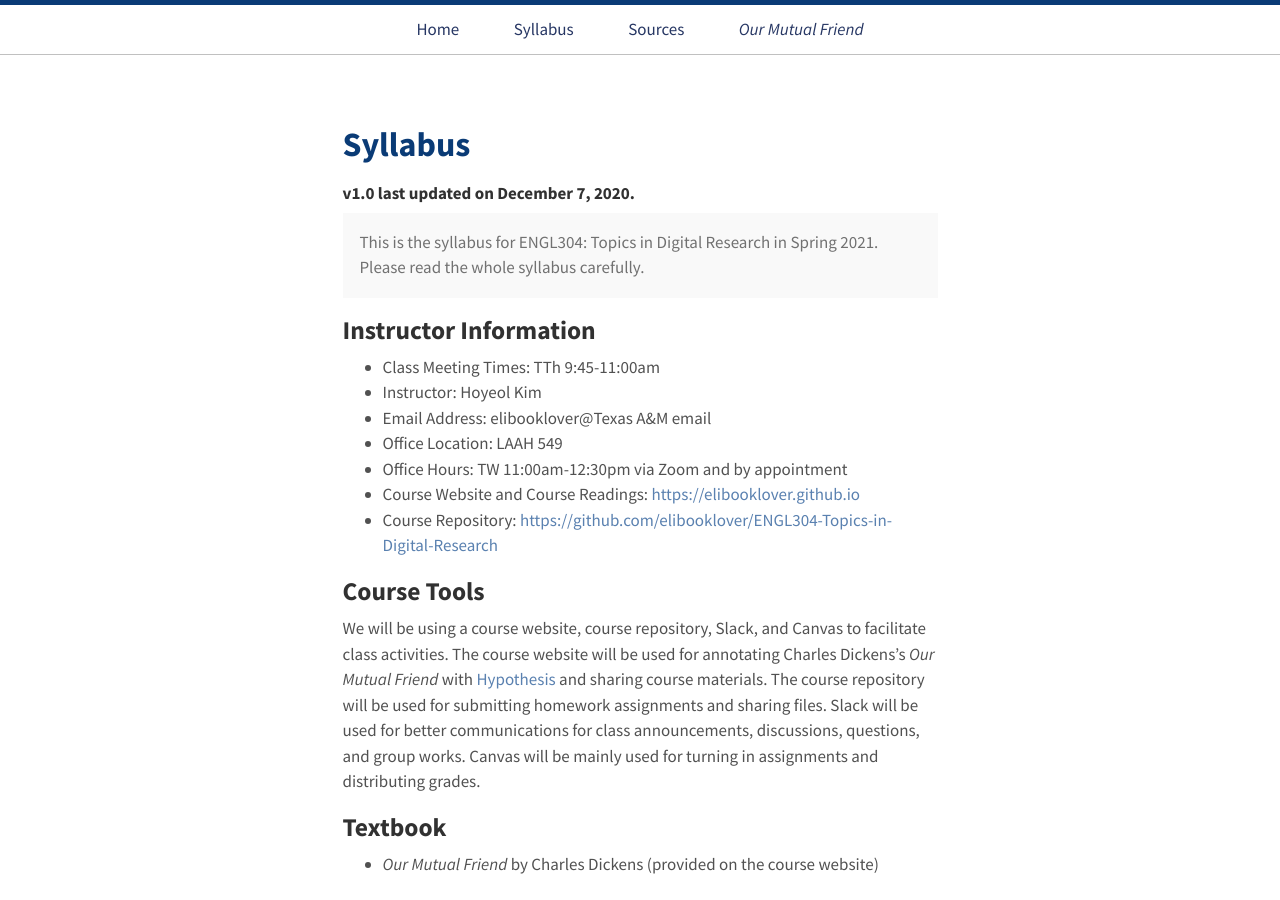
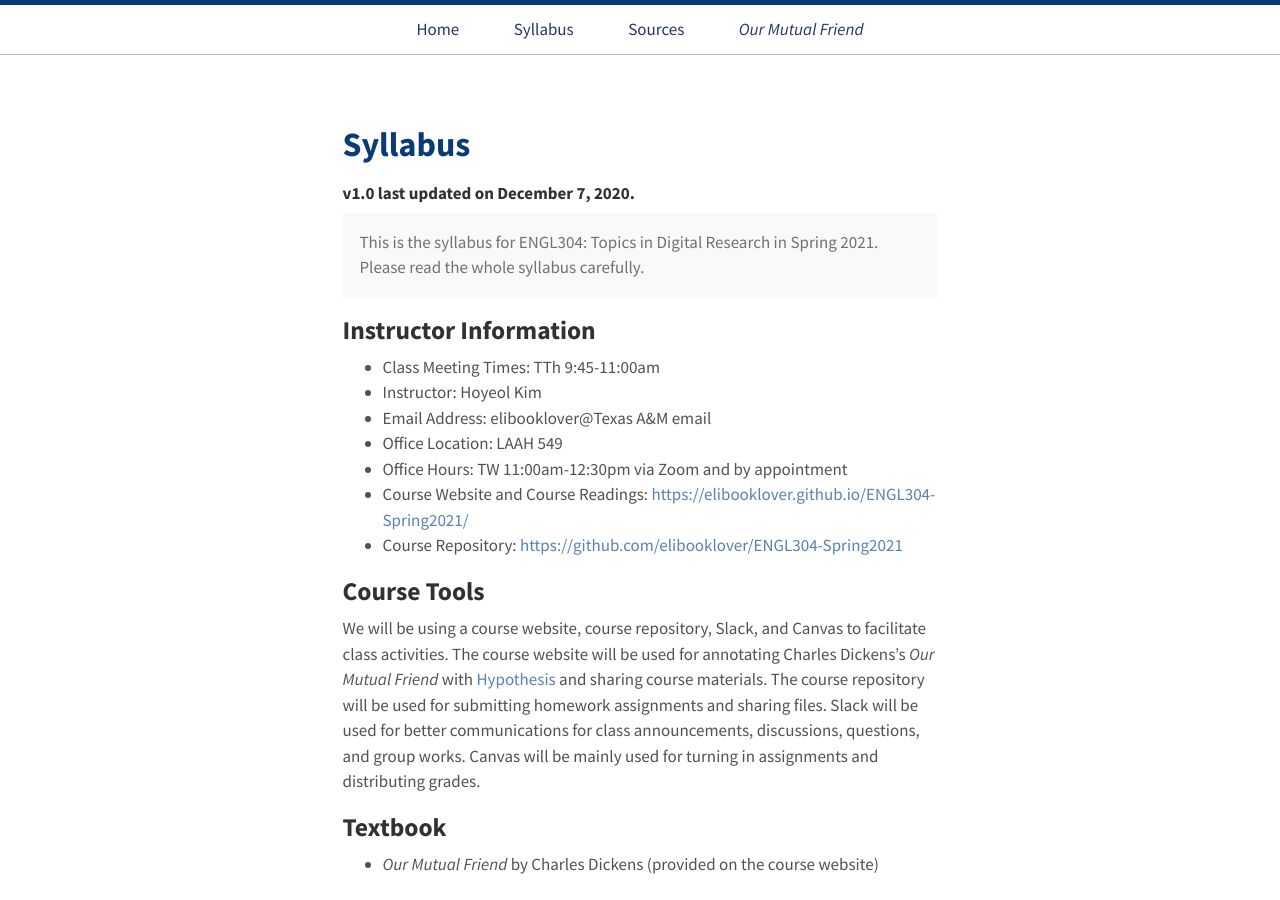
Before and after one commit to elibooklover/ENGL304-Spring2021, a Jekyll site: the page built from syllabus.md, in a window 1280 px wide and 900 px high. Built offline with Jekyll 4.4.1, drawn with Linux system fonts in a browser that asks for light colours; some of the changed lines change nothing that is shown.

Commit message:
syllabus

```diff
--- a/syllabus.md
+++ b/syllabus.md
@@ -14,8 +14,8 @@ subtitle: v1.0 last updated on December 7, 2020.
 * Email Address: elibooklover@Texas A&M email
 * Office Location: LAAH 549
 * Office Hours: TW 11:00am-12:30pm via Zoom and by appointment
-* Course Website and Course Readings: [https://elibooklover.github.io](https://elibooklover.github.io)
-* Course Repository: [https://github.com/elibooklover/ENGL304-Topics-in-Digital-Research](https://github.com/elibooklover/ENGL304-Topics-in-Digital-Research)
+* Course Website and Course Readings: [https://elibooklover.github.io/ENGL304-Spring2021/](https://elibooklover.github.io/ENGL304-Spring2021/)
+* Course Repository: [https://github.com/elibooklover/ENGL304-Spring2021](https://github.com/elibooklover/ENGL304-Spring2021)
 
 ## Course Tools
 We will be using a course website, course repository, Slack, and Canvas to facilitate class activities. The course website will be used for annotating Charles Dickens's <i>Our Mutual Friend</i> with [Hypothesis](https://web.hypothes.is/) and sharing course materials. The course repository will be used for submitting homework assignments and sharing files. Slack will be used for better communications for class announcements, discussions, questions, and group works. Canvas will be mainly used for turning in assignments and distributing grades.
```
Also changed, not shown: README.md.
